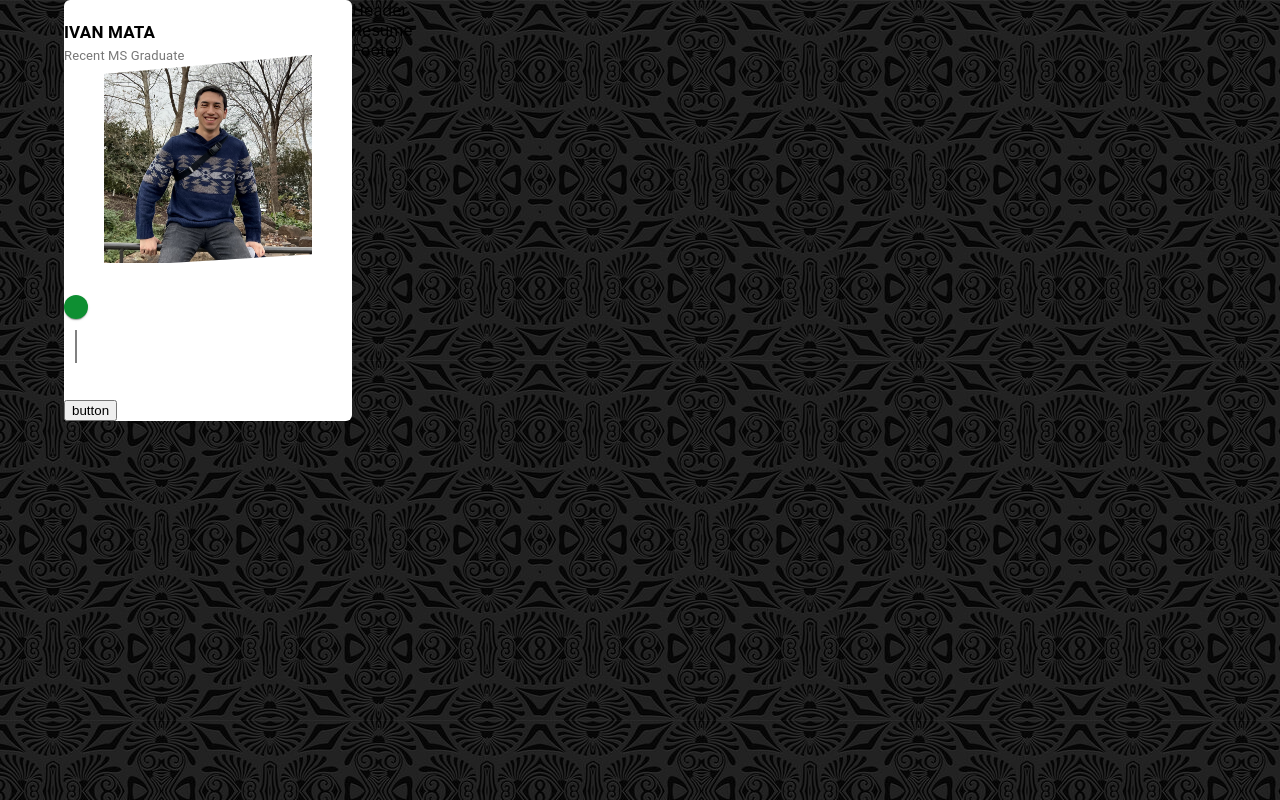
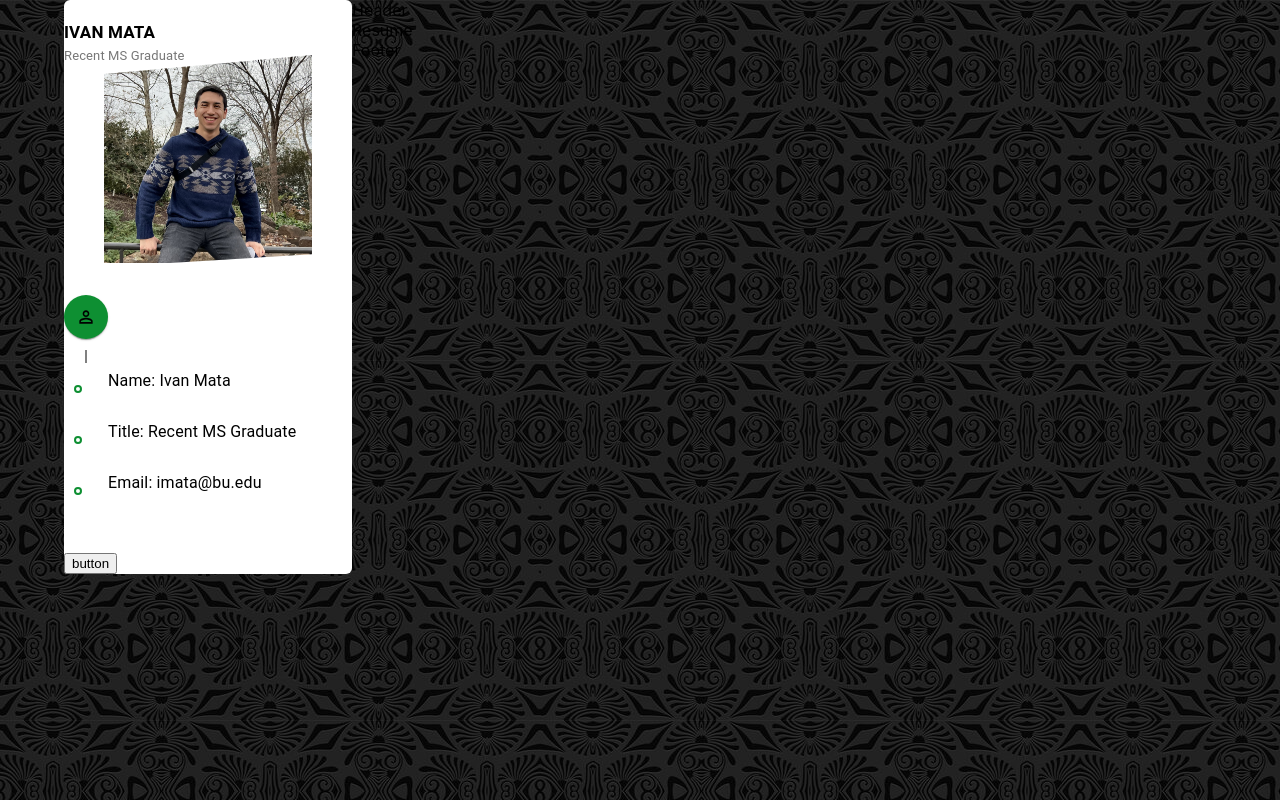
Before and after one commit to imata18/portfolio-homepage, a React (Create React App) app: page / in a window 1280 px wide. Built offline with nearby package versions, Linux system fonts and the light colour scheme.

Commit message:
Added in Name, Title, and Email

```diff
--- a/src/Components/Profile/Profile.js
+++ b/src/Components/Profile/Profile.js
@@ -1,11 +1,36 @@
 import { Typography } from "@mui/material";
 import React from 'react'
-import CustomTimeline from '../Timeline/Timeline'
+import CustomTimeline, { CustomTimelineSeparator } from '../Timeline/Timeline'
+import PersonOutlineOutlinedIcon from '@mui/icons-material/PersonOutlineOutlined';
+import TimelineItem from '@mui/lab/TimelineItem';
+import TimelineContent from "@mui/lab/TimelineContent";
+
 
 import jobInfo from "../../Utils/jobInfo";
 
 import './Profile.css'
 
+const CustomTimelineItem = ({title, text, link}) => {
+  return (
+    <TimelineItem>
+      <CustomTimelineSeparator/>
+      <TimelineContent>
+        {link ? (
+          <Typography>
+            <span>{title}:</span>{" "}
+            <a href={link} target="_blank">
+              {text}
+            </a>
+          </Typography>
+        ): (
+          <Typography>
+            <span>{title}:</span> {text}
+          </Typography>
+        )}
+      </TimelineContent>
+    </TimelineItem>
+  )
+}
 
 const Profile = () => {
   return (
@@ -14,12 +39,17 @@ const Profile = () => {
         <Typography className="name">{jobInfo.name}</Typography>
         <Typography className="title">{jobInfo.title}</Typography>
       </div>
+
       <figure className="profile_image">
         <img src={require('../../Assets/Images/Portfolio_pic.jpg')} alt="" />
       </figure>
 
       <div className="profile_info">
-        <CustomTimeline />
+        <CustomTimeline icon={<PersonOutlineOutlinedIcon/>}>
+          <CustomTimelineItem title='Name' text={jobInfo.name}/>
+          <CustomTimelineItem title='Title' text={jobInfo.title}/>
+          <CustomTimelineItem title='Email' text={jobInfo.email}/>
+        </CustomTimeline>
         <br />
         <button>button</button>
       </div>
--- a/src/Components/Timeline/Timeline.js
+++ b/src/Components/Timeline/Timeline.js
@@ -38,7 +38,7 @@ export const CustomTimelineSeparator = () => {
   return(
     <TimelineSeparator className={"separator_padding"}>
       <TimelineDot variant={'outlined'} className={"timeline_dot"} />
-      <TimelineConnector />
+      <TimelineConnector/>
     </TimelineSeparator>
   )
 };
--- a/src/Utils/jobInfo.js
+++ b/src/Utils/jobInfo.js
@@ -1,3 +1,8 @@
+import React from 'react';
+import GitHubIcon from '@mui/icons-material/GitHub';
+import LinkedInIcon from '@mui/icons-material/LinkedIn';
+import InstagramIcon from '@mui/icons-material/Instagram';
+
 export default {
     name: 'Ivan Mata',
     title: 'Recent MS Graduate',
@@ -10,11 +15,18 @@ export default {
     socials: {
         github: {
             link: 'https://github.com/imata18',
-            text: 'imata18'
+            text: 'My Github',
+            icon: <GitHubIcon/>
         },
         linkedin: {
             link: 'https://www.linkedin.com/in/ivan-mata-574608174/',
-            text: 'Ivan Mata'
+            text: 'My Linkedin',
+            icon: <LinkedInIcon/>
+        },
+        instagram: {
+            link: 'https://www.instagram.com/piyoz18/',
+            text: 'My Instagram',
+            icon: <InstagramIcon/>
         }
     }
 }
```
